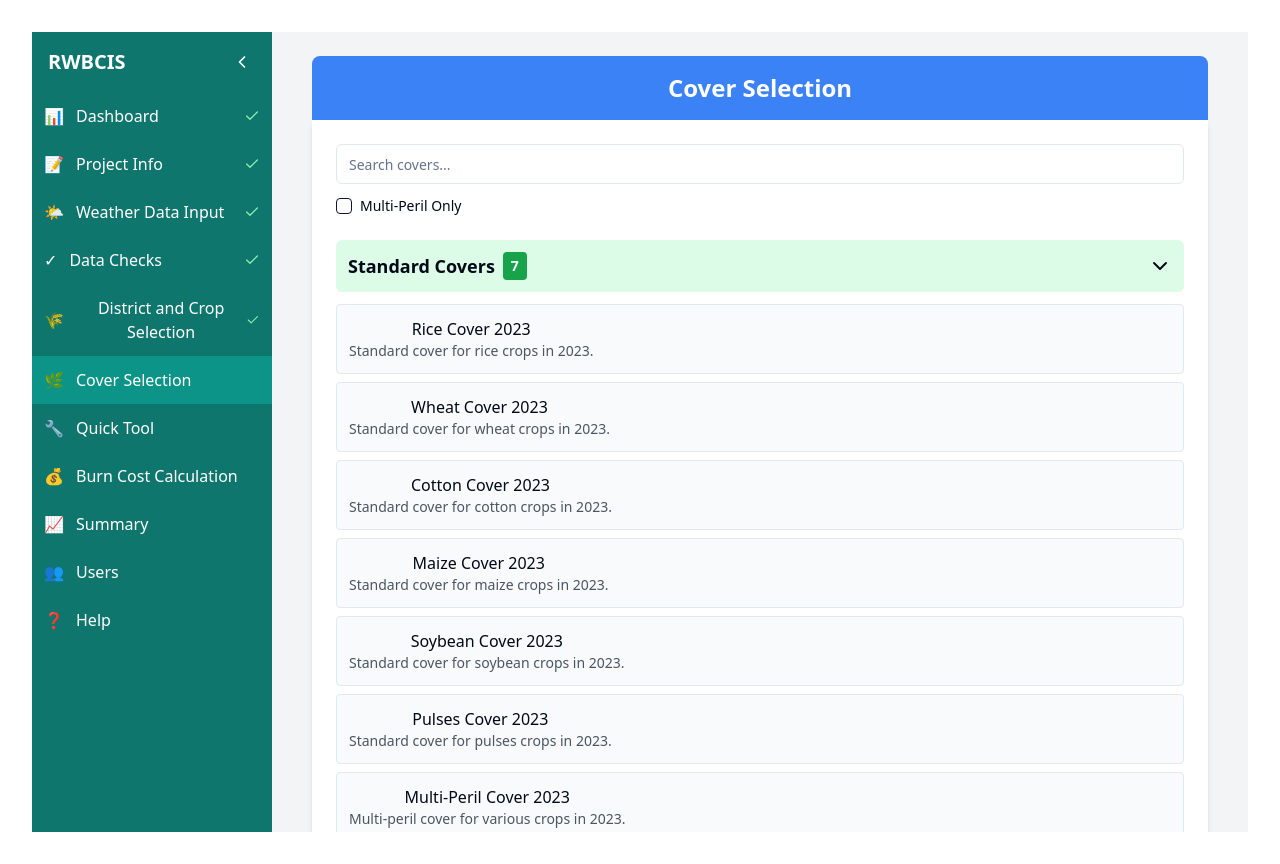
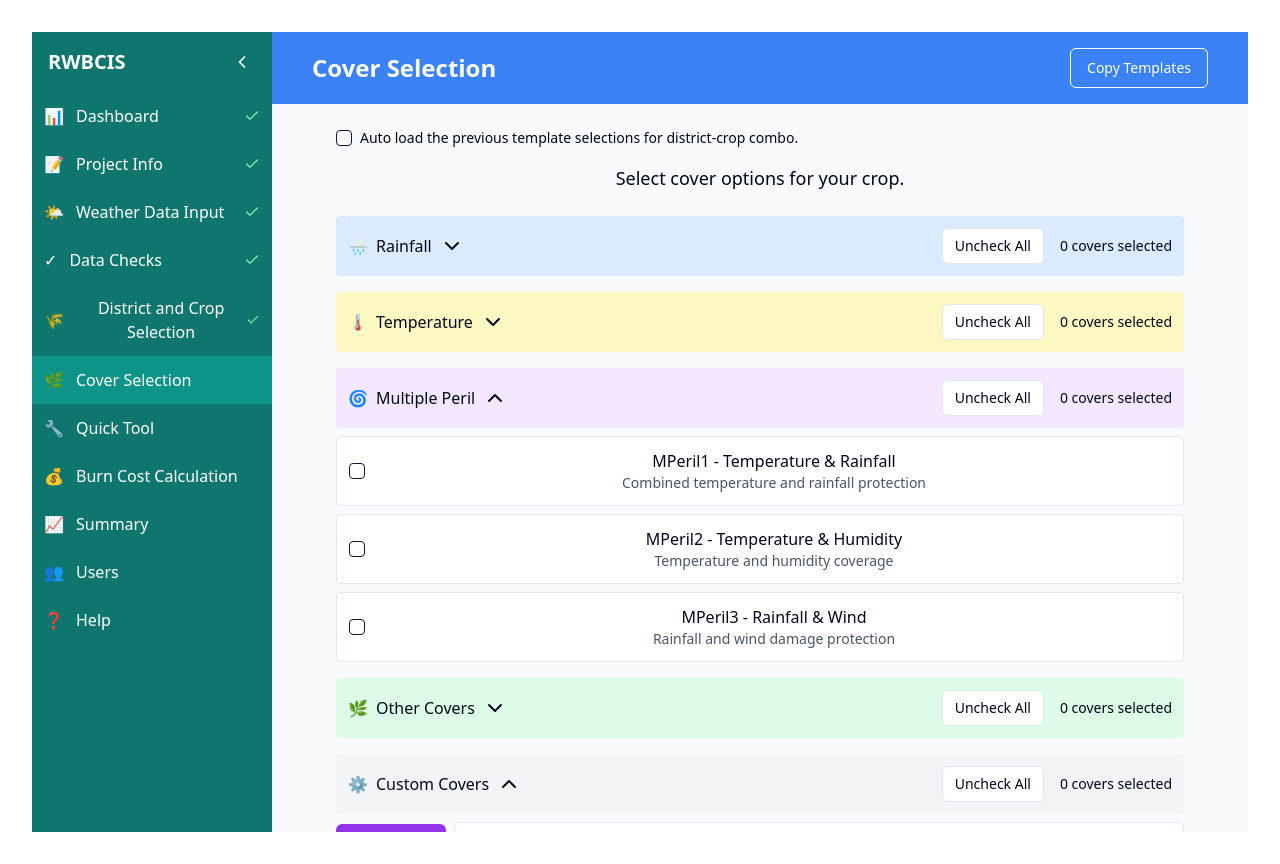
Before and after one commit to stjosephsinesh/agri-navigator-select, a React (Vite) app: page /cover-selection in a window 1280 px wide. Built offline with nearby package versions, Linux system fonts and the light colour scheme.

Commit message:
Refactor: Restore Cover Selection screen
Restores the Cover Selection screen to its previous state, removing the "Edit" and "Create New Cover" options from the Custom Covers section and adding the "Manage" button.

```diff
--- a/src/pages/CoverSelection.tsx
+++ b/src/pages/CoverSelection.tsx
@@ -9,7 +9,7 @@ import {
   CollapsibleContent,
   CollapsibleTrigger,
 } from "@/components/ui/collapsible";
-import { ChevronDown, ChevronRight, Settings } from 'lucide-react';
+import { ChevronDown, ChevronUp, Settings } from 'lucide-react';
 import {
   Dialog,
   DialogContent,
@@ -24,35 +24,42 @@ interface Cover {
   isMultiPeril?: boolean;
 }
 
-const standardCovers: Cover[] = [
-  { name: 'Rice Cover 2023', description: 'Standard cover for rice crops in 2023.', isMultiPeril: false },
-  { name: 'Wheat Cover 2023', description: 'Standard cover for wheat crops in 2023.', isMultiPeril: false },
-  { name: 'Cotton Cover 2023', description: 'Standard cover for cotton crops in 2023.', isMultiPeril: false },
-  { name: 'Maize Cover 2023', description: 'Standard cover for maize crops in 2023.', isMultiPeril: false },
-  { name: 'Soybean Cover 2023', description: 'Standard cover for soybean crops in 2023.', isMultiPeril: false },
-  { name: 'Pulses Cover 2023', description: 'Standard cover for pulses crops in 2023.', isMultiPeril: false },
-  { name: 'Multi-Peril Cover 2023', description: 'Multi-peril cover for various crops in 2023.', isMultiPeril: true },
+const rainfallCovers: Cover[] = [
+  { name: 'Rainfall Cover 1', description: 'Basic rainfall protection' },
+  { name: 'Rainfall Cover 2', description: 'Advanced rainfall protection' },
 ];
 
-const templateCovers: Cover[] = [
-  { name: 'Rice Template 2023', description: 'Template cover for rice crops in 2023.' },
-  { name: 'Wheat Template 2023', description: 'Template cover for wheat crops in 2023.' },
-  { name: 'Cotton Template 2023', description: 'Template cover for cotton crops in 2023.' },
+const temperatureCovers: Cover[] = [
+  { name: 'Temperature Cover 1', description: 'Heat stress protection' },
+  { name: 'Temperature Cover 2', description: 'Cold damage protection' },
+];
+
+const multiplePerilCovers: Cover[] = [
+  { name: 'MPeril1 - Temperature & Rainfall', description: 'Combined temperature and rainfall protection' },
+  { name: 'MPeril2 - Temperature & Humidity', description: 'Temperature and humidity coverage' },
+  { name: 'MPeril3 - Rainfall & Wind', description: 'Rainfall and wind damage protection' },
+];
+
+const otherCovers: Cover[] = [
+  { name: 'Wind Cover', description: 'Wind damage protection' },
+  { name: 'Hail Cover', description: 'Hail damage protection' },
 ];
 
 const CoverSelection = () => {
   const navigate = useNavigate();
   const location = useLocation();
 
-  const [searchQuery, setSearchQuery] = useState('');
-  const [filterMultiPeril, setFilterMultiPeril] = useState(false);
   const [customCovers, setCustomCovers] = useState<Cover[]>([]);
   const [highlightedCover, setHighlightedCover] = useState<string | null>(null);
   const [manageDialogOpen, setManageDialogOpen] = useState(false);
+  const [selectedCovers, setSelectedCovers] = useState<string[]>([]);
+  const [searchQuery, setSearchQuery] = useState('');
   const [expandedSections, setExpandedSections] = useState({
-    standardCovers: true,
+    rainfall: false,
+    temperature: false,
+    multiplePeril: true,
+    otherCovers: false,
     customCovers: true,
-    templateCovers: false,
   });
 
   useEffect(() => {
@@ -80,128 +87,212 @@ const CoverSelection = () => {
     }
   }, [location.search]);
 
-  const handleCoverSelect = (coverName: string, isMultiPeril = false) => {
-    navigate(`/quick-tool?cover=${encodeURIComponent(coverName)}&multiPeril=${isMultiPeril}`);
+  const handleCoverSelect = (coverName: string) => {
+    setSelectedCovers(prev =>
+      prev.includes(coverName)
+        ? prev.filter(name => name !== coverName)
+        : [...prev, coverName]
+    );
   };
 
-  const filteredStandardCovers = standardCovers.filter(cover =>
-    cover.name.toLowerCase().includes(searchQuery.toLowerCase()) &&
-    (!filterMultiPeril || cover.isMultiPeril === filterMultiPeril)
-  );
+  const handleUncheckAll = (sectionCovers: Cover[]) => {
+    const coverNames = sectionCovers.map(cover => cover.name);
+    setSelectedCovers(prev => prev.filter(name => !coverNames.includes(name)));
+  };
 
-  const filteredTemplateCovers = templateCovers.filter(cover =>
+  const getSelectedCount = (sectionCovers: Cover[]) => {
+    const coverNames = sectionCovers.map(cover => cover.name);
+    return selectedCovers.filter(name => coverNames.includes(name)).length;
+  };
+
+  const filteredCustomCovers = customCovers.filter(cover =>
     cover.name.toLowerCase().includes(searchQuery.toLowerCase())
   );
 
-  return (
-    <div className="p-6">
-      <div className="max-w-4xl mx-auto">
-        <div className="bg-blue-500 text-white p-4 rounded-t-lg">
-          <h1 className="text-2xl font-bold">Cover Selection</h1>
+  const renderCoverSection = (
+    title: string,
+    icon: string,
+    covers: Cover[],
+    sectionKey: keyof typeof expandedSections,
+    bgColor: string
+  ) => (
+    <Collapsible
+      open={expandedSections[sectionKey]}
+      onOpenChange={(open) => setExpandedSections(prev => ({...prev, [sectionKey]: open}))}
+    >
+      <CollapsibleTrigger className="w-full">
+        <div className={`flex items-center justify-between p-3 rounded ${bgColor} hover:opacity-80 transition-opacity`}>
+          <div className="flex items-center">
+            <span className="mr-2">{icon}</span>
+            <span className="font-medium">{title}</span>
+            {expandedSections[sectionKey] ? <ChevronUp className="ml-2" /> : <ChevronDown className="ml-2" />}
           </div>
-
-        <div className="bg-white p-6 rounded-b-lg shadow-md">
-          <div className="mb-6">
-            <Input
-              type="search"
-              placeholder="Search covers..."
-              className="w-full mb-3"
-              value={searchQuery}
-              onChange={(e) => setSearchQuery(e.target.value)}
-            />
-            <div className="flex items-center space-x-2">
-              <Checkbox
-                id="filterMultiPeril"
-                checked={filterMultiPeril}
-                onCheckedChange={(checked) => setFilterMultiPeril(!!checked)}
-              />
-              <label
-                htmlFor="filterMultiPeril"
-                className="text-sm font-medium cursor-pointer"
+          <div className="flex items-center gap-4">
+            <Button
+              variant="outline"
+              size="sm"
+              onClick={(e) => {
+                e.stopPropagation();
+                handleUncheckAll(covers);
+              }}
             >
-                Multi-Peril Only
-              </label>
+              Uncheck All
+            </Button>
+            <span className="text-sm">{getSelectedCount(covers)} covers selected</span>
           </div>
-          </div>
-
-          <div className="space-y-4">
-            {/* Standard Covers */}
-            <Collapsible open={expandedSections.standardCovers} onOpenChange={(open) => setExpandedSections(prev => ({...prev, standardCovers: open}))}>
-              <CollapsibleTrigger className="w-full">
-                <div className="flex items-center justify-between bg-green-100 p-3 rounded-md hover:bg-green-200 transition-colors">
-                  <h3 className="text-lg font-semibold flex items-center">
-                    Standard Covers
-                    <span className="ml-2 bg-green-600 text-white text-sm px-2 py-1 rounded">
-                      {standardCovers.length}
-                    </span>
-                  </h3>
-                  {expandedSections.standardCovers ? <ChevronDown /> : <ChevronRight />}
         </div>
       </CollapsibleTrigger>
       <CollapsibleContent>
-                <div className="mt-3 space-y-2">
-                  {filteredStandardCovers.map((cover, index) => (
+        <div className="mt-2 space-y-2">
+          {covers.map((cover, index) => (
             <div
               key={index}
-                      className={`p-3 bg-gray-50 rounded border cursor-pointer hover:bg-gray-100 transition-colors ${
+              className={`flex items-center p-3 bg-white border rounded hover:bg-gray-50 transition-colors ${
                 highlightedCover === cover.name ? 'ring-2 ring-blue-400 bg-blue-50' : ''
               }`}
-                      onClick={() => handleCoverSelect(cover.name, cover.isMultiPeril)}
             >
-                      <div className="flex justify-between items-center">
-                        <div>
+              <Checkbox
+                checked={selectedCovers.includes(cover.name)}
+                onCheckedChange={() => handleCoverSelect(cover.name)}
+                className="mr-3"
+              />
+              <div className="flex-1">
                 <p className="font-medium">{cover.name}</p>
                 <p className="text-sm text-gray-600">{cover.description}</p>
-                          {cover.isMultiPeril && <span className="text-xs bg-blue-100 text-blue-800 px-2 py-1 rounded mt-1 inline-block">Multi-Peril</span>}
-                        </div>
               </div>
             </div>
           ))}
         </div>
       </CollapsibleContent>
     </Collapsible>
+  );
 
-            {/* Custom Covers */}
-            <Collapsible open={expandedSections.customCovers} onOpenChange={(open) => setExpandedSections(prev => ({...prev, customCovers: open}))}>
+  return (
+    <div className="min-h-screen bg-gray-50">
+      <div className="bg-blue-500 text-white p-4">
+        <div className="max-w-4xl mx-auto flex items-center justify-between">
+          <h1 className="text-2xl font-bold">Cover Selection</h1>
+          <Button variant="outline" className="bg-transparent border-white text-white hover:bg-white hover:text-blue-500">
+            Copy Templates
+          </Button>
+        </div>
+      </div>
+
+      <div className="max-w-4xl mx-auto p-6">
+        <div className="mb-6">
+          <div className="flex items-center mb-4">
+            <Checkbox id="autoLoad" className="mr-2" />
+            <label htmlFor="autoLoad" className="text-sm">
+              Auto load the previous template selections for district-crop combo.
+            </label>
+          </div>
+
+          <div className="text-center mb-6">
+            <h2 className="text-lg font-medium">Select cover options for your crop.</h2>
+          </div>
+        </div>
+
+        <div className="space-y-4">
+          {renderCoverSection(
+            'Rainfall',
+            '🌧️',
+            rainfallCovers,
+            'rainfall',
+            'bg-blue-100'
+          )}
+
+          {renderCoverSection(
+            'Temperature',
+            '🌡️',
+            temperatureCovers,
+            'temperature',
+            'bg-yellow-100'
+          )}
+
+          {renderCoverSection(
+            'Multiple Peril',
+            '🌀',
+            multiplePerilCovers,
+            'multiplePeril',
+            'bg-purple-100'
+          )}
+
+          {renderCoverSection(
+            'Other Covers',
+            '🌿',
+            otherCovers,
+            'otherCovers',
+            'bg-green-100'
+          )}
+
+          {/* Custom Covers Section */}
+          <Collapsible
+            open={expandedSections.customCovers}
+            onOpenChange={(open) => setExpandedSections(prev => ({...prev, customCovers: open}))}
+          >
             <CollapsibleTrigger className="w-full">
-                <div className="flex items-center justify-between bg-blue-100 p-3 rounded-md hover:bg-blue-200 transition-colors">
-                  <h3 className="text-lg font-semibold flex items-center">
-                    Custom Covers
-                    <span className="ml-2 bg-blue-600 text-white text-sm px-2 py-1 rounded">
-                      {customCovers.length}
-                    </span>
-                  </h3>
-                  {expandedSections.customCovers ? <ChevronDown /> : <ChevronRight />}
+              <div className="flex items-center justify-between p-3 rounded bg-gray-100 hover:opacity-80 transition-opacity">
+                <div className="flex items-center">
+                  <span className="mr-2">⚙️</span>
+                  <span className="font-medium">Custom Covers</span>
+                  {expandedSections.customCovers ? <ChevronUp className="ml-2" /> : <ChevronDown className="ml-2" />}
+                </div>
+                <div className="flex items-center gap-4">
+                  <Button
+                    variant="outline"
+                    size="sm"
+                    onClick={(e) => {
+                      e.stopPropagation();
+                      handleUncheckAll(filteredCustomCovers);
+                    }}
+                  >
+                    Uncheck All
+                  </Button>
+                  <span className="text-sm">{getSelectedCount(filteredCustomCovers)} covers selected</span>
+                </div>
               </div>
             </CollapsibleTrigger>
             <CollapsibleContent>
-                <div className="mt-3">
-                  <div className="mb-3">
+              <div className="mt-2">
+                <div className="flex items-center gap-2 mb-3">
                   <Button
                     onClick={() => setManageDialogOpen(true)}
                     className="bg-purple-600 hover:bg-purple-700"
+                    size="sm"
                   >
                     <Settings className="h-4 w-4 mr-2" />
                     Manage
                   </Button>
+                  <div className="flex-1">
+                    <Input
+                      type="search"
+                      placeholder="Search covers..."
+                      value={searchQuery}
+                      onChange={(e) => setSearchQuery(e.target.value)}
+                      className="w-full"
+                    />
                   </div>
+                </div>
+
                 <div className="space-y-2">
-                    {customCovers.length === 0 ? (
+                  {filteredCustomCovers.length === 0 ? (
                     <p className="text-gray-500 text-center py-4">No custom covers created yet.</p>
                   ) : (
-                      customCovers.map((cover, index) => (
+                    filteredCustomCovers.map((cover, index) => (
                       <div
                         key={index}
-                          className={`p-3 bg-gray-50 rounded border cursor-pointer hover:bg-gray-100 transition-colors ${
+                        className={`flex items-center p-3 bg-white border rounded hover:bg-gray-50 transition-colors ${
                           highlightedCover === cover.name ? 'ring-2 ring-blue-400 bg-blue-50' : ''
                         }`}
-                          onClick={() => handleCoverSelect(cover.name)}
                       >
-                          <div className="flex justify-between items-center">
-                            <div>
+                        <Checkbox
+                          checked={selectedCovers.includes(cover.name)}
+                          onCheckedChange={() => handleCoverSelect(cover.name)}
+                          className="mr-3"
+                        />
+                        <div className="flex-1">
                           <p className="font-medium">{cover.name}</p>
                           <p className="text-sm text-gray-600">{cover.description}</p>
-                            </div>
                         </div>
                       </div>
                     ))
@@ -210,41 +301,29 @@ const CoverSelection = () => {
               </div>
             </CollapsibleContent>
           </Collapsible>
+        </div>
 
-            {/* Template Covers */}
-            <Collapsible open={expandedSections.templateCovers} onOpenChange={(open) => setExpandedSections(prev => ({...prev, templateCovers: open}))}>
-              <CollapsibleTrigger className="w-full">
-                <div className="flex items-center justify-between bg-yellow-100 p-3 rounded-md hover:bg-yellow-200 transition-colors">
-                  <h3 className="text-lg font-semibold flex items-center">
-                    Template Covers
-                    <span className="ml-2 bg-yellow-600 text-white text-sm px-2 py-1 rounded">
-                      {templateCovers.length}
-                    </span>
-                  </h3>
-                  {expandedSections.templateCovers ? <ChevronDown /> : <ChevronRight />}
-                </div>
-              </CollapsibleTrigger>
-              <CollapsibleContent>
-                <div className="mt-3 space-y-2">
-                  {filteredTemplateCovers.map((cover, index) => (
-                    <div
-                      key={index}
-                      className={`p-3 bg-gray-50 rounded border cursor-pointer hover:bg-gray-100 transition-colors ${
-                        highlightedCover === cover.name ? 'ring-2 ring-blue-400 bg-blue-50' : ''
-                      }`}
-                      onClick={() => handleCoverSelect(cover.name)}
+        {/* Selected Covers Summary */}
+        <div className="mt-8 bg-white p-6 rounded-lg border">
+          <h3 className="text-lg font-medium mb-4">Selected Covers</h3>
+          {selectedCovers.length === 0 ? (
+            <p className="text-gray-500">No covers selected yet</p>
+          ) : (
+            <div className="space-y-2">
+              {selectedCovers.map((coverName, index) => (
+                <div key={index} className="flex items-center justify-between p-2 bg-gray-50 rounded">
+                  <span>{coverName}</span>
+                  <Button
+                    variant="outline"
+                    size="sm"
+                    onClick={() => handleCoverSelect(coverName)}
                   >
-                      <div className="flex justify-between items-center">
-                        <div>
-                          <p className="font-medium">{cover.name}</p>
-                          <p className="text-sm text-gray-600">{cover.description}</p>
-                        </div>
-                      </div>
+                    Remove
+                  </Button>
                 </div>
               ))}
             </div>
-              </CollapsibleContent>
-            </Collapsible>
+          )}
         </div>
 
         <div className="flex justify-end mt-8">
@@ -254,7 +333,6 @@ const CoverSelection = () => {
           >
             Continue
           </Button>
-          </div>
         </div>
       </div>
 
```
Lines whose indentation alone changed are shown as unchanged.
